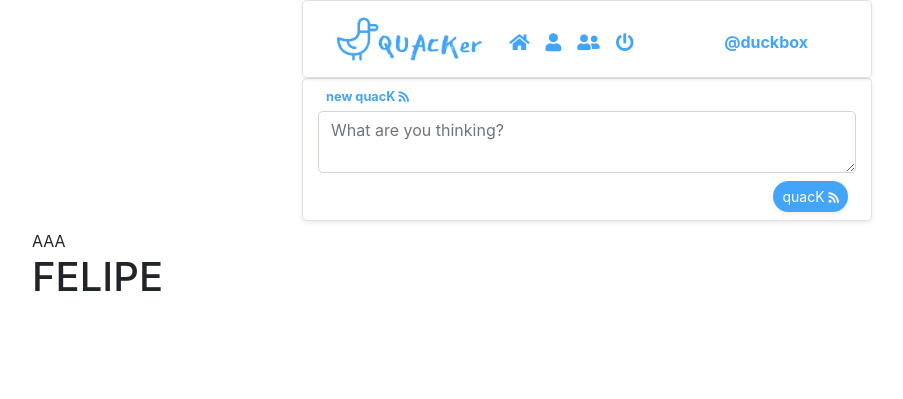
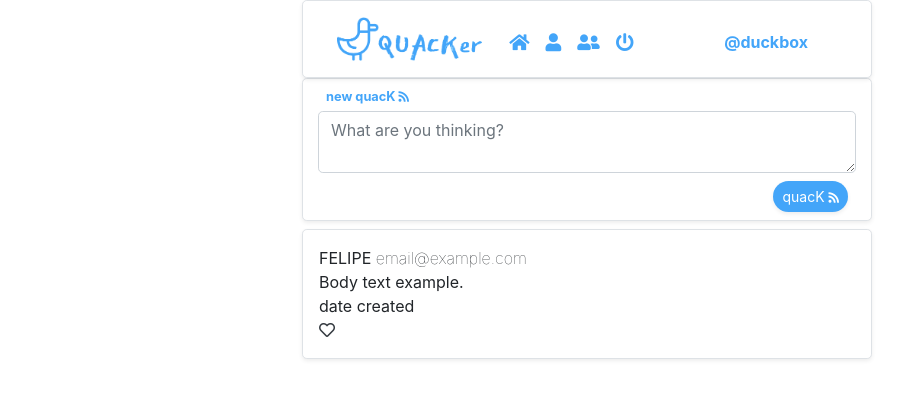
Before and after one commit to duckbox72/quacker, a Django app: page / in a window 1280 px wide. Shown: the top 399 px of the page, without its empty margins (53-956 px from the left). Run offline with Django 3.2, Linux system fonts and the light colour scheme; a user stored in the database is signed in; some libraries are stand-ins or nearby versions.

Commit message:
post-entry.js developing

```diff
--- a/network/static/network/index.js
+++ b/network/static/network/index.js
@@ -126,7 +126,7 @@ function load_feed(feed) {
                     console.log(`NOT LIKED POST ${post.id}`);
                     heart_ini = "far fa-heart text-dark";
                 }
-                // Render correct heart_class
+                // Render correct heart_ini
                 document.querySelector(`#toggle_like${post.id}`).className = heart_ini;
             });
         });
--- a/network/static/network/post-entry.js
+++ b/network/static/network/post-entry.js
@@ -3,13 +3,46 @@ class PostEntry extends React.Component {
     constructor(props) {
         super(props);
         this.state = {
-            username: "FELIPE"
+            id: 1,
+            username: "FELIPE",
+            user_email: "email@example.com",
+            text: "Body text example.",
+            created : "date created"
         };
     }
 
     render() {
-        return <div>AAA<h1>{this.state.username}</h1></div>
+        return (
+        <div className="row justify-content-center">
+            <div id={this.state.id} className="col-lg-6 border rounded-lg shadow-sm bg-white p-3">
+                <div className="row">
+                    <div className="col">
+                        {this.state.username} <span className="font-weight-lighter text-right">{this.state.user_email }</span>
+                    </div>
+                </div>
+                <div className="row">
+                    <div className="col">
+                        {this.state.text}
+                    </div>
+                </div>
+                <div className="row">
+                    <div className="col">
+                        {this.state.created}
+                    </div>
+                </div>
+                <div className="row">
+                    <div className="col">
+                        <i id='toggle_like`{this.state.id}'className="far fa-heart text-dark"></i>
+                    </div>
+                </div>
+            </div>
+        </div>);
+
     }
 }
 
+
+
+
+
 ReactDOM.render(<PostEntry />, document.querySelector("#post_entry"));
--- a/network/templates/network/index.html
+++ b/network/templates/network/index.html
@@ -33,7 +33,7 @@
             </form>
         </div>
     </div>
-    <!-- Actual feed rendered here -->
+    <!-- Actual feed loaded and rendered here -->
 
 
     <div id="post_entry" />
```
